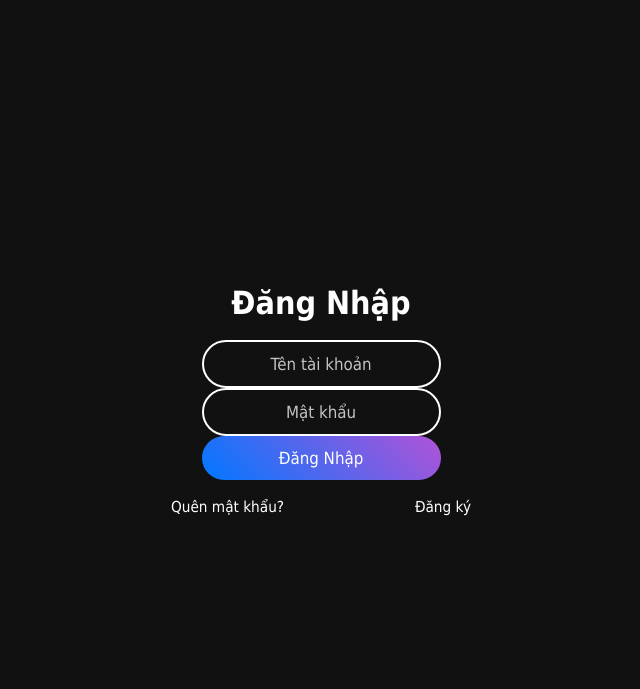
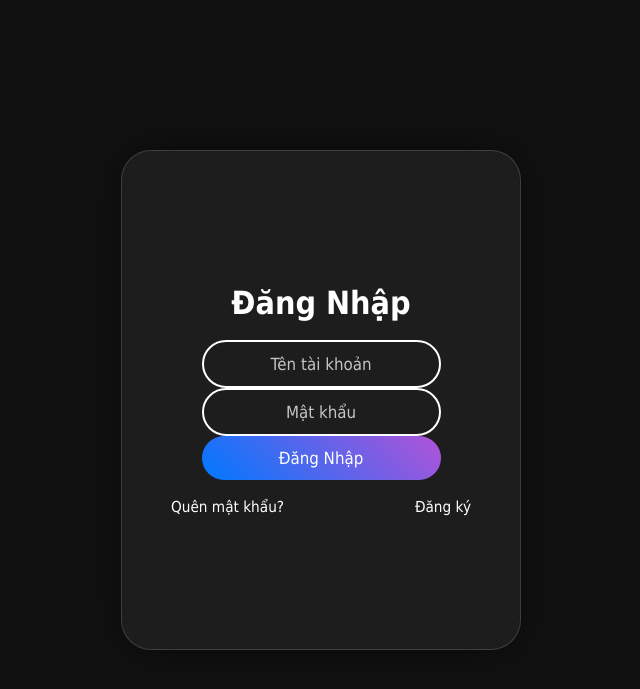
Before and after one commit to Stare-VuT/app.py, a Flask app: page / in a window 1280 px wide. Shown: the top 689 px of the page, without its empty margins (319-959 px from the left). Run offline with Flask 3, Linux system fonts and the light colour scheme.

Commit message:
Update style.css
.

```diff
--- a/static/style.css
+++ b/static/style.css
@@ -16,11 +16,17 @@ body {
 
 .container {
   position: relative;
-  width: 450px;
-  height: 450px;
+  width: 400px;
+  min-height: 500px;
   display: flex;
   justify-content: center;
   align-items: center;
+  background: rgba(255, 255, 255, 0.05);
+  border: 1px solid rgba(255, 255, 255, 0.15);
+  border-radius: 30px;
+  backdrop-filter: blur(18px);
+  box-shadow: 0 0 35px rgba(0, 0, 0, 0.45);
+  padding: 30px;
 }
 
 .login {
```
